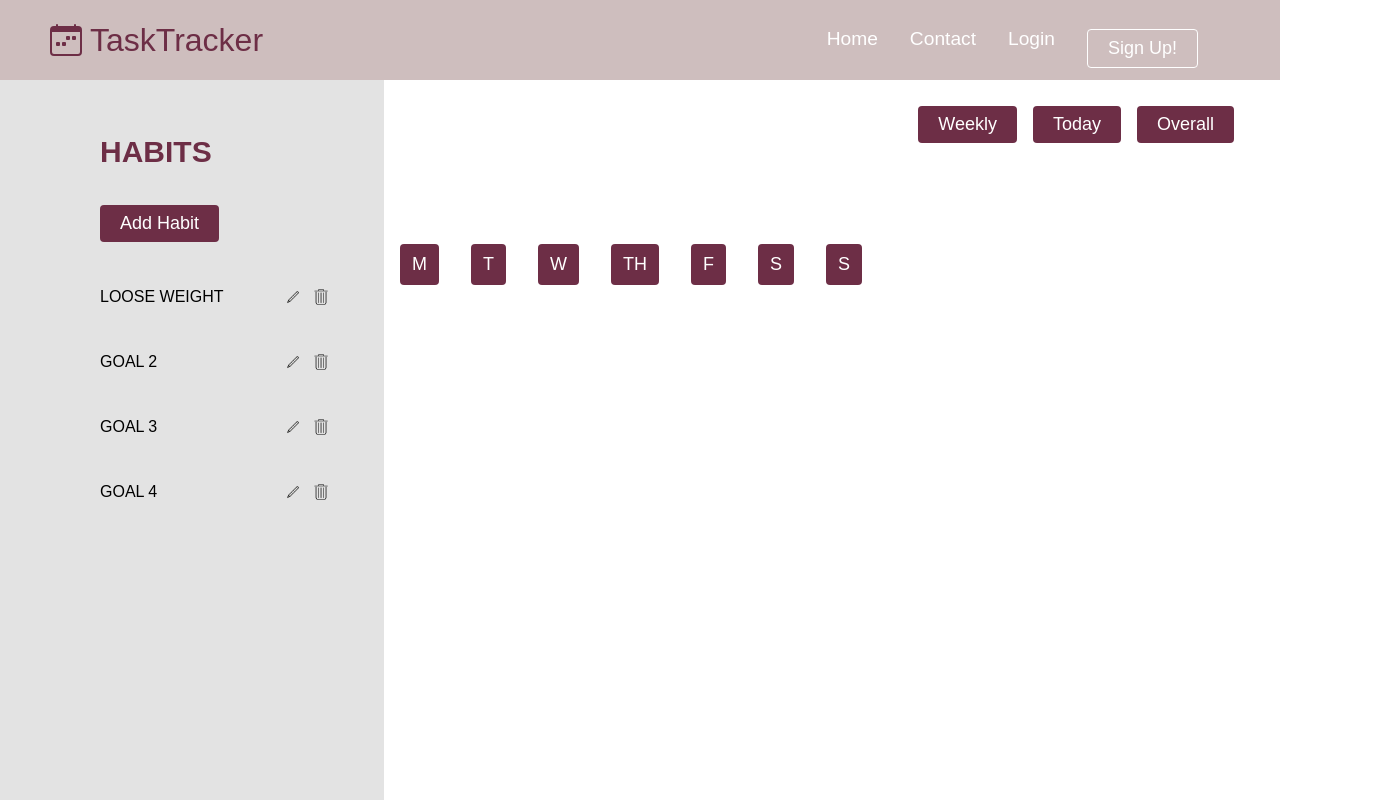
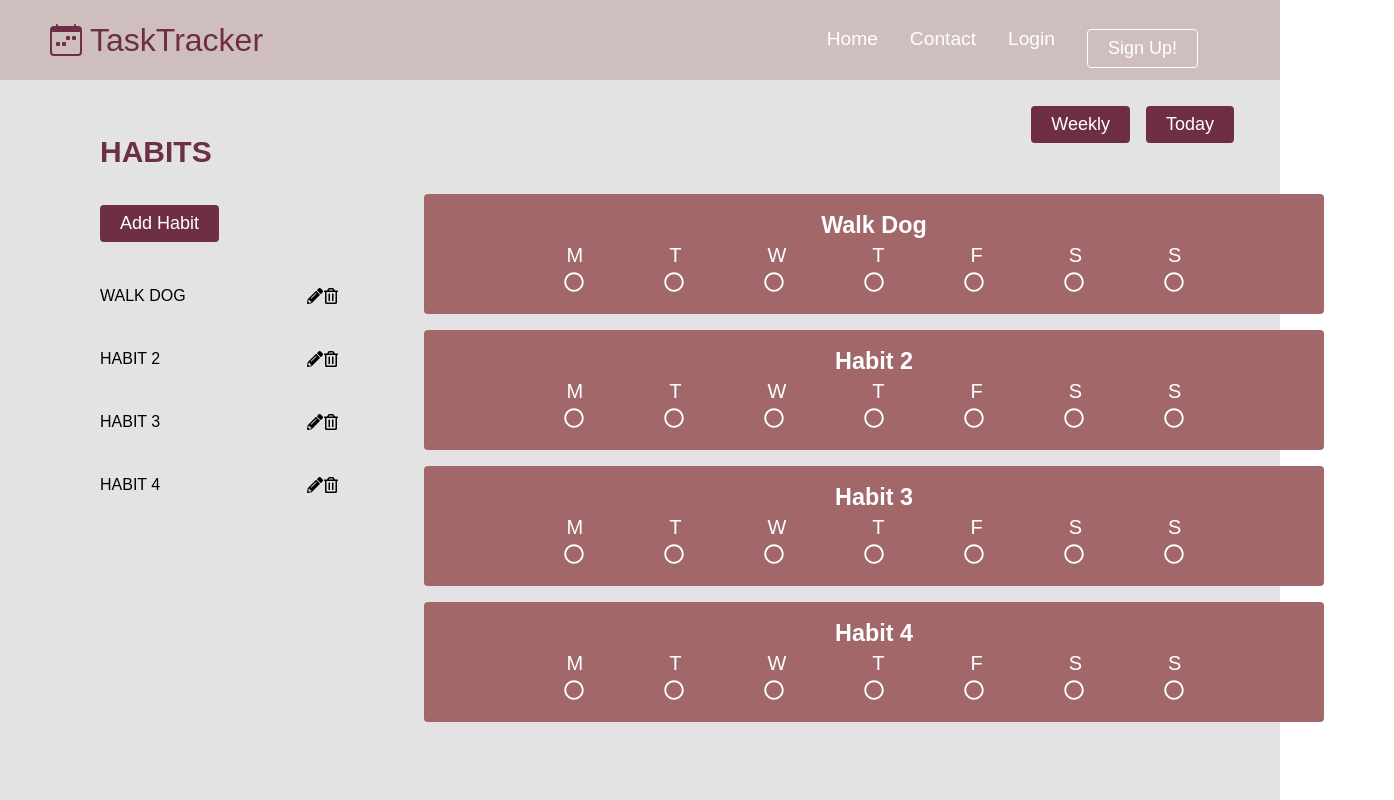
Before and after one commit to av2662/group14SEProject, a React (Create React App) app in the folder client/task_tracker/: page /MyHabits in a window 1280 px wide. Shown: the top 800 px of the page, 1394 px wide, since content can reach past the window. Built offline with nearby package versions, Linux system fonts and the light colour scheme.

Commit message:
changed habit page

```diff
--- a/client/task_tracker/src/components/Button.css
+++ b/client/task_tracker/src/components/Button.css
@@ -41,12 +41,40 @@
     font-size: 18px;
     /*margin-right:16px*/
   }
+  .btn--smallGoals{
+    margin-left: 700px;
+    font-size: 18px;
+    margin-top: 0px;
+    margin-bottom: 20px;
+    /*margin-right:16px*/
+  }
 
   .btn--xs{
-    padding: 10px 12px;
+    width: 45px;
+    height: 45px;
     font-size: 18px;
-    margin-right:16px;
+    margin-right:10px;
     margin-left:16px;
+    margin-bottom: 45px;
+    margin-top: 5px;
+  }
+
+  .btn--goal{
+    width: 900px;
+    height: 120px;
+    font-size: 20px;
+    display: inline-block;
+    margin-left: 40px;
+    margin-right: 70px;
+  }
+  .btn--goalSmaller{
+    width: 900px;
+    height: 80px;
+    font-size: 20px;
+    display: inline-block;
+    margin-left: 40px;
+    margin-right: 70px;
+    font-size: 30px;
   }
 
   .btn--mobile {
@@ -76,14 +104,17 @@
     color: #A26769;
   }
 
-  .btn--wide:hover {
+
+  .btn--wide:hover{
     color: #fff;
     background-color: #6D2E46;
     transition: all 0.2s ease-out;
   }
+  .btn--smallGoals:hover,
+  .btn--goal:hover,
   .btn--xs:hover{
     color: #fff;
-    background-color: #A26769;
+    background-color: #6D2E46;
     transition: all 0.2s ease-out;
   }
 
@@ -123,7 +154,7 @@
   }
 
   .green {
-    background: #25ce4a;
+    background: #A26769;
     color: #fff;
     border: none;
   }
--- a/client/task_tracker/src/components/Button.js
+++ b/client/task_tracker/src/components/Button.js
@@ -2,7 +2,7 @@ import React from 'react'
 import './Button.css';
 
 const STYLES = ['btn--primary','btn--outline'];
-const SIZES =['btn--medium','btn--small','btn--xs','btn--large', 'btn--mobile','btn--wide'];
+const SIZES =['btn--medium','btn--small','btn--smallGoals','btn--xs','btn--goal','btn--goalSmaller','btn--large', 'btn--mobile','btn--wide'];
 const COLOR = ['primary', 'blue','green','red','maroon'];
 
 export const Button = ({children, type, onClick, buttonStyle, buttonSize, buttonColor}) =>{
--- a/client/task_tracker/src/components/Goals/Goals.css
+++ b/client/task_tracker/src/components/Goals/Goals.css
@@ -135,7 +135,9 @@
 }
 
 .popup-daysButtons {
-    margin-left: 150px;
+    margin-left: 155px;
+    text-align: left;
+
 }
 
 .popup-saveButton {
--- a/client/task_tracker/src/components/Goals/Goals.jsx
+++ b/client/task_tracker/src/components/Goals/Goals.jsx
@@ -1,17 +1,18 @@
 import React, { useState, useEffect } from "react";
 import './Goals.css';
+import {FaRegTrashAlt, FaPencilAlt} from 'react-icons/fa';
 import { Button } from '../Button';
 import '../../components/Button.css'
 
 
 const Goals = () => {
-    const [AllGoals, setAllGoals] = useState([
-        { id: 0, name: "Loose Weight" },
-        { id: 1, name: "Goal 2" },
-        { id: 2, name: "Goal 3" },
-        { id: 3, name: "Goal 4" }
-    ]);
-    const days = ["M", "T", "W", "TH", "F", "S", "S"];
+    const AllGoals = [
+        { id: 0, name: "Walk Dog" },
+        { id: 1, name: "Habit 2" },
+        { id: 2, name: "Habit 3" },
+        { id: 3, name: "Habit 4" }
+    ];
+    const dayss = ["M", "T", "W", "T", "F", "S", "S"];
     const [showHabitsPopup, setShowHabitsPopup] = useState(false);
     const [eventHabitTitle, setEventHabitTitle] = useState('');
     const [selectedDays, setSelectedDays] = useState([]);  //making buttons clickable
@@ -81,10 +82,7 @@ const Goals = () => {
                 <div className='GoalRow' key={`goal-number-${indx}`}> {/* Ensure unique key for each GoalRow */}
                 {/*<div className='GoalRow' key={`goal-number-` + indx}> */}
                     <div className='Name'>{goal.name}</div>
-                    <div className='Action'>
-                        <img src='img/edit.png' alt='edit-btn' onClick={() => handleEditHabit(goal)} />
-                        <img src='img/delete.png' alt='delete-btn' onClick={() => handleDeleteHabit(goal.id)} />
-                    </div>
+                    <div className='Action'><FaPencilAlt/> <FaRegTrashAlt/></div>
                 </div>
             ))}
             {/* Popup for creating new habit */}
@@ -131,17 +129,8 @@ const Goals = () => {
                         On these days
                     </div>
                     <div className="popup-daysButtons">
-                    {days?.map((item,index) =>(
-                        <Button
-                            key={`day-button-${index}`}
-                            buttonSize='btn--xs'
-                            buttonColor={selectedDays.includes(item) ? 'green' : 'maroon'}
-                            onClick={() => handleDayClick(item)}
-                        >
-                            {item}
-                        </Button>
-                        // <Button key={`day-button-${index}`} buttonSize='btn--xs' buttonColor='maroon'>{item}</Button>
-                        // // <Button buttonSize='btn--xs' buttonColor='maroon'>{item}</Button>
+                    {dayss?.map((item,index) =>(
+                        <Button buttonSize='btn--xs' buttonColor='maroon' className="daysButton">{item}</Button>
                     ))}
                     </div>
                     <div className="popup-saveButton">
--- a/client/task_tracker/src/components/MyHabits/MyHabitsDesktop/MyHabitDesktop.css
+++ b/client/task_tracker/src/components/MyHabits/MyHabitsDesktop/MyHabitDesktop.css
@@ -18,7 +18,19 @@
 
 .MainContainer{
     grid-area: "main";
+    background-color: #e3e3e3;
 }
+.MainGoalsContainer{
+   margin-top: 0px;
+   text-align: center;
+
+}
+.MainGoalsContainer p{
+    text-align: center;
+    margin-bottom: 0px;
+    font-size: 25px;
+
+ }
 
 .NavTitle{
     font-size: 30px;
@@ -31,7 +43,7 @@
     align-items: center;
     padding-top: 10px;
     padding-right: 100px;
-    margin-bottom: 85px;
+    margin-bottom: 35px;
     padding-right: 30px;
 
 }
@@ -52,3 +64,19 @@
     margin-left:16px;
     border-radius: 5;
 }
+
+.circleGoals{
+    display:inline-block;
+    align-items: center;
+    margin-left: 40px;
+    margin-right: 40px;
+    margin-top: 5px;
+}
+
+.daysGoals{
+    display:inline-block;
+    align-items: center;
+    margin-left: 43px;
+    margin-right: 43px;
+    margin-top: 5px;
+}
--- a/client/task_tracker/src/components/MyHabits/MyHabitsDesktop/MyHabitsDesktop.jsx
+++ b/client/task_tracker/src/components/MyHabits/MyHabitsDesktop/MyHabitsDesktop.jsx
@@ -1,33 +1,107 @@
-import React from 'react'
+import React, { useState } from 'react'
 import './MyHabitDesktop.css';
-import '../../Button.css'
-
+import '../../Button.css';
+import {FaCircle, FaRegCircle} from 'react-icons/fa';
 import Goals from '../../Goals';
 import { Button } from '../../Button';
 
 const MyHabitsDesktop = () => {
-    const days = ["M", "T", "W", "TH", "F", "S", "S"];
+    const days = ["M", "T", "W", "T", "F", "S", "S"];
+    const habits = [
+        { name: "Walk Dog" },
+        { name: "Habit 2" },
+        { name: "Habit 3" },
+        { name: "Habit 4" },
+    ];
+    const [showdaily, setShowDaily] = useState(false); //true to false
+    const [showWeekly, setShowWeekly] = useState(true); //true to false
+
+    const handleSelectWeekly = () => {
+        setShowDaily(false);
+        setShowWeekly(true);
+    };
+    const handleSelectDaily = () => {
+        setShowWeekly(false);
+        setShowDaily(true);
+    };
+    const [clickedDays, setClickedDays] = useState([]);
     return (
         <div className='GridContainer'>
             <div className='NavContainer'>
-            <Goals/>
+                <Goals />
             </div>
             <div className='MainContainer'>
             <div className='HeaderContainer'>
-                <Button buttonSize='btn--medium' buttonColor='maroon'>Weekly</Button>
-                <Button buttonSize='btn--medium' buttonColor='maroon'>Today</Button>
-                <Button buttonSize='btn--medium' buttonColor='maroon'>Overall</Button>
-
+                    <Button buttonSize='btn--medium' buttonColor='maroon' onClick={handleSelectWeekly}>Weekly</Button>
+                    <Button buttonSize='btn--medium' buttonColor='maroon' onClick={handleSelectDaily}>Today</Button>
                 </div>
+                {showdaily && (
+                    <div className='MainGoalsContainer'>
+                        <Button buttonSize='btn--goalSmaller' buttonColor='green'>
+                            <p>Walk Dog</p>
+                            <Button buttonSize='btn--smallGoals' buttonColor='blue'>done</Button>
+                        </Button>
+                        <Button buttonSize='btn--goalSmaller' buttonColor='green'>
+                            <p>Habit 2</p>
+                            <Button buttonSize='btn--smallGoals' buttonColor='blue'>done</Button>
+                        </Button>
+                        <Button buttonSize='btn--goalSmaller' buttonColor='green'>
+                            <p>Habit 3</p>
+                            <Button buttonSize='btn--smallGoals' buttonColor='blue'>done</Button>
+                        </Button>
+                        <Button buttonSize='btn--goalSmaller' buttonColor='green'>
+                            <p>Habit 4</p>
+                            <Button buttonSize='btn--smallGoals' buttonColor='blue'>done</Button>
+                        </Button>
+                    </div>
+                )}
+                {showWeekly && (
                     <div>
-                {days?.map((item,index) =>(
-                    <Button buttonSize='btn--xs' buttonColor='maroon'>{item}</Button>
+                        {habits.map((habit, habitIndex) => (
+                            <Button key={habitIndex} buttonSize='btn--goal' buttonColor='green'>
+                                <h3>{habit.name}</h3>
+                                <div>
+                                    {days?.map((item, index) => (
+                                        <p key={index} className='daysGoals'>{item}</p>
                                     ))}
                                 </div>
+                                {days?.map((item, index) => (
+                                    clickedDays[habitIndex]?.includes(index) ? (
+                                        <FaCircle key={index} className="circleGoals" onClick={() => {
+                                            // Remove clicked day from state
+                                            setClickedDays(prevState => {
+                                                const newState = [...prevState];
+                                                newState[habitIndex] = newState[habitIndex].filter(i => i !== index);
+                                                return newState;
+                                            });
+                                        }} />
+                                    ) : (
+                                        <FaRegCircle key={index} className="circleGoals" onClick={() => {
+                                            // Add clicked day to state
+                                            setClickedDays(prevState => {
+                                                const newState = [...prevState];
+                                                if (!newState[habitIndex]) {
+                                                    newState[habitIndex] = [index];
+                                                } else {
+                                                    newState[habitIndex] = [...newState[habitIndex], index];
+                                                }
+                                                return newState;
+                                            });
+                                        }} />
+                                    )
+                                ))}
+                            </Button>
+                        ))}
+                    </div>
+                )}
+
+
+
             </div>
 
         </div>
     )
 }
 
+
 export default MyHabitsDesktop
```
Also changed, not shown: 1 other file (tests, documents, lock files or other folders). Lines whose indentation alone changed are shown as unchanged.
